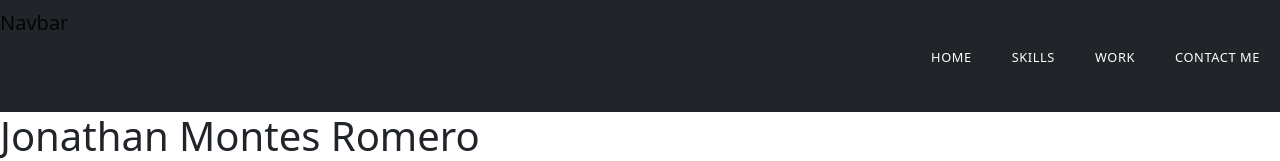
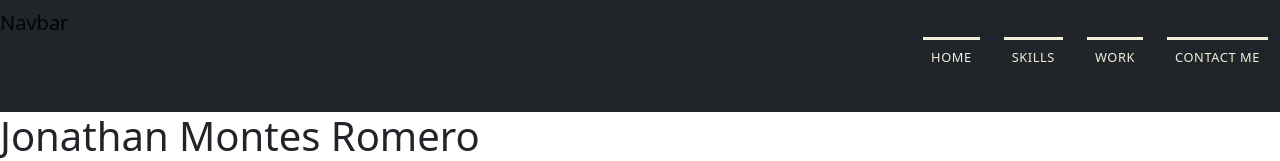
Before and after one commit to JMonRom/react-Portfolio, a React (Create React App) app: page / in a window 1280 px wide. Shown: the top 161 px of the page. Built offline with nearby package versions, Linux system fonts and the light colour scheme.

Commit message:
navbar styled a bit

```diff
--- a/src/App.css
+++ b/src/App.css
@@ -40,11 +40,11 @@
 @import url('https://fonts.googleapis.com/css2?family=Roboto+Condensed:wght@300&display=swap');
 
 :root {
-  --primary-white: #fff;
-  --primary-orange: #f9ab00;
-  --primary-dark: rgba(255, 255, 255, 0);
-  --primary-red: #ef4035;
-  --primary-hover-red: #f33501;
+  --primaryColor: #102133;
+  --secondaryColor: #3A887B;
+  --thirdColor: #DCC275;
+  --fourthColor: #F1F0DC;
+  --fifthColor: #A0A099;
 }
 
 body {
@@ -78,8 +78,8 @@ nav ul li {
 .navbar-nav > li > a {
   margin-right: .75rem;
   margin-left: .75rem;
-  color: var(--primary-white) !important;
-  border-top: 0.1875rem solid var(--primary-dark);
+  color: var(--fourthColor) !important;
+  border-top: 0.1875rem solid var(--fourthColor);
 }
 
 .navbar-brand {
@@ -89,9 +89,9 @@ nav ul li {
 }
 
 .navbar-nav > li > a.active , .navbar-nav > li > a:focus {
-  border-top: 0.1875rem solid var(--primary-orange);
+  border-top: 0.1875rem solid var(--thirdColor);
 }
 
 .navbar-nav > li > a:hover {
-  border-top: 0.1875rem solid var(--primary-orange);
+  border-top: 0.1875rem solid var(--thirdColor);
 }
```
